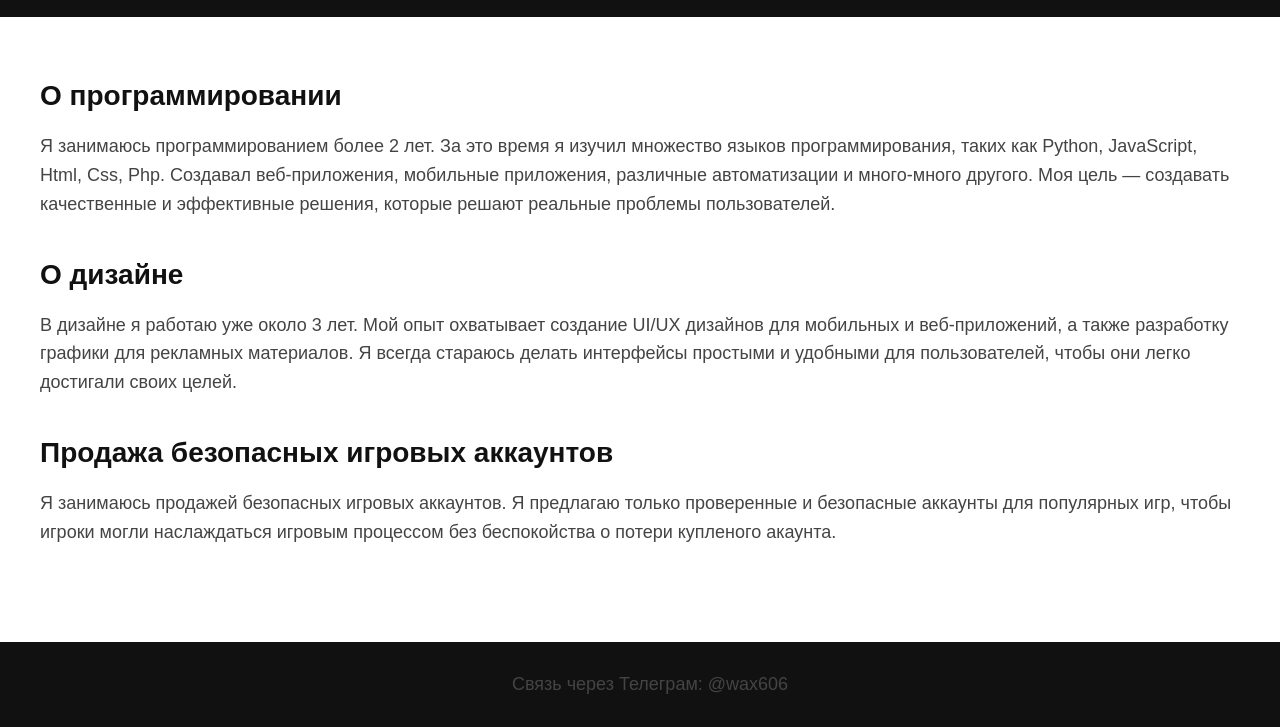
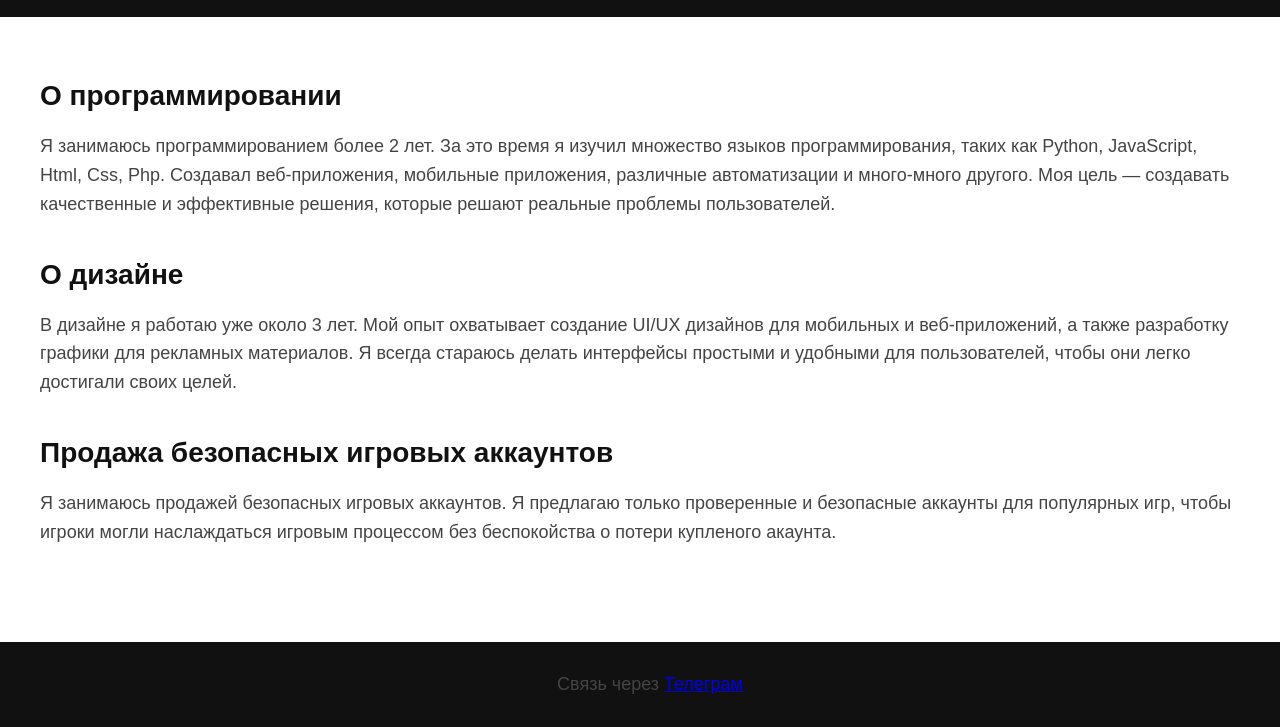
Before and after one commit to WAX606/information, a plain HTML site: page index.html in a window 1280 px wide. Shown: the part 73-800 px from the top of the page. Drawn offline with Linux system fonts and the light colour scheme.

Commit message:
Update index.html

```diff
--- a/index.html
+++ b/index.html
@@ -90,7 +90,7 @@
     </div>
 
     <div class="footer">
-        <p>Связь через Телеграм: @wax606</p>
+        <p>Связь через <a href="https://t.me/wax606">Телеграм</a></p>
     </div>
 </body>
 </html>
```
